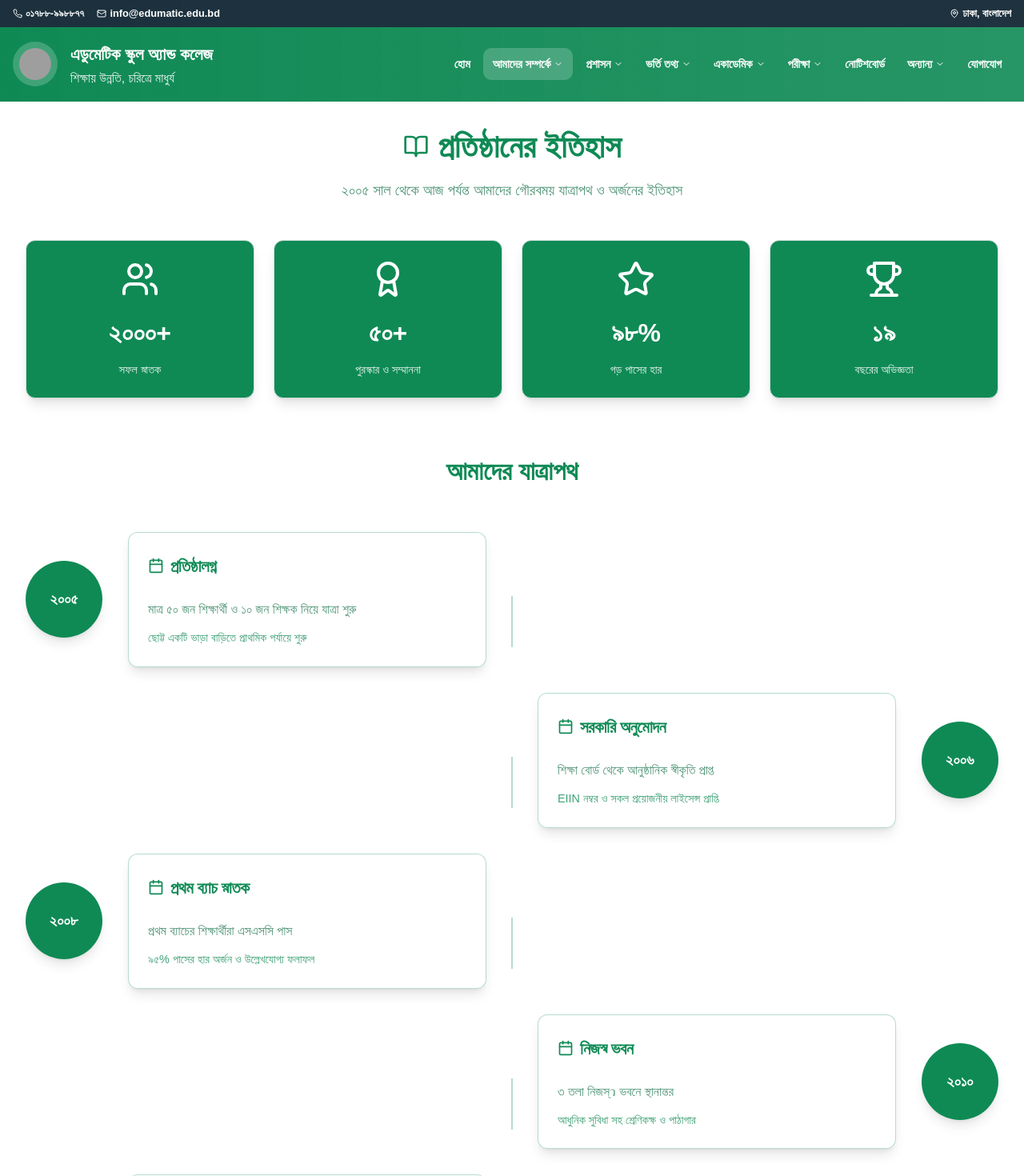
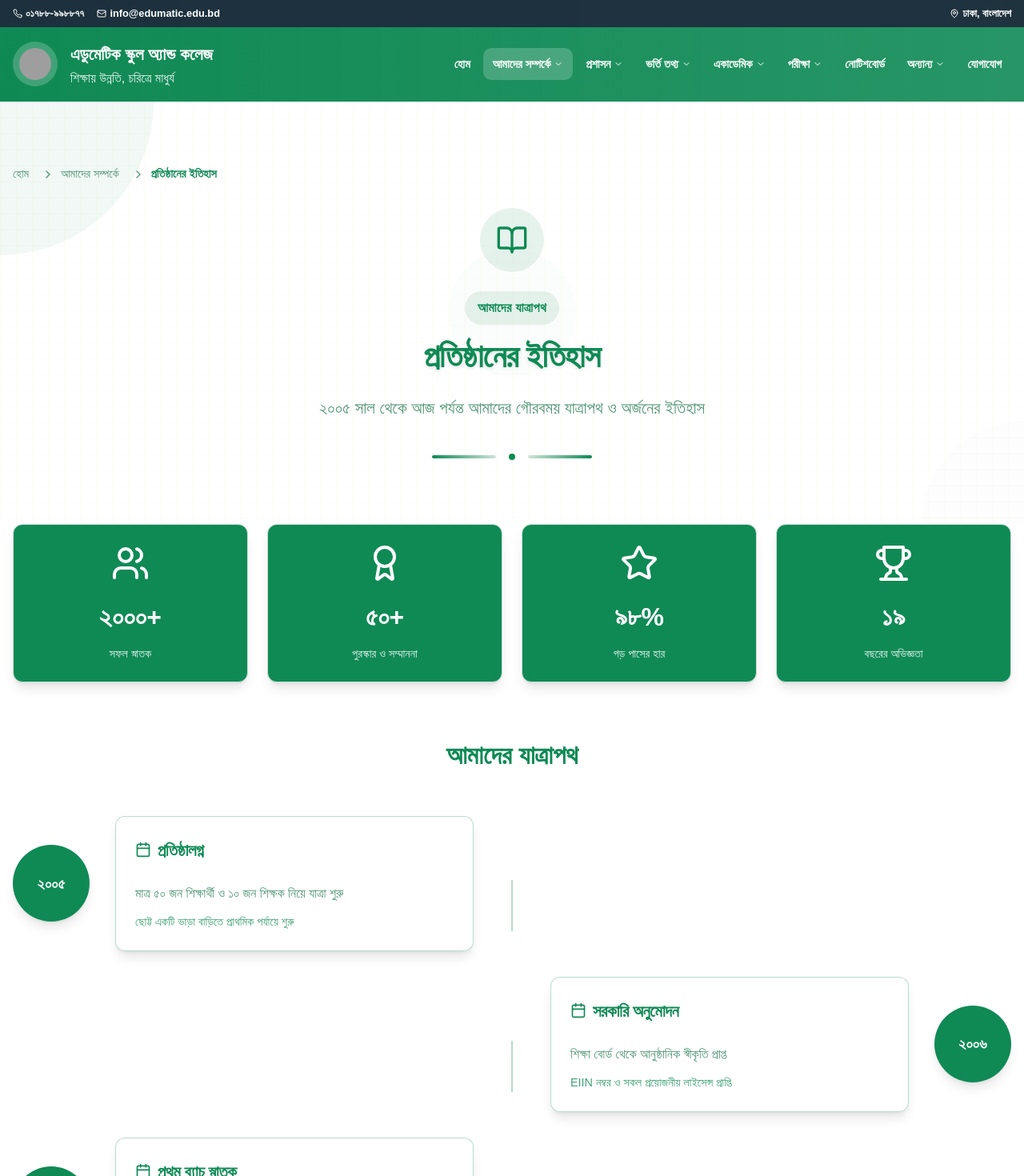
Before and after one commit to AHKWebfix/edumatic-shiksha-sangha, a React (Vite) app: page /about/history in a window 1280 px wide. Shown: the top 1470 px of the page at 80% size. Built offline with nearby package versions, Linux system fonts and the light colour scheme; grey boxes are pictures that could not be loaded; a web font is replaced by a local one.

Commit message:
Apply header design to subpages
Apply the new page header design to all sub-pages within the "About Us" section. This includes `RecognitionSeats.tsx` and `InstituteHistoryPage.tsx`, ensuring a consistent visual experience across these pages.

```diff
--- a/src/pages/about/Infrastructure.tsx
+++ b/src/pages/about/Infrastructure.tsx
@@ -1,6 +1,6 @@
-
 import Header from "@/components/Header";
 import Footer from "@/components/Footer";
+import PageHeader from "@/components/PageHeader";
 import { Card, CardContent, CardHeader, CardTitle } from "@/components/ui/card";
 import {
   Building,
@@ -101,18 +101,21 @@ const Infrastructure = () => {
   return (
     <div className="min-h-screen bg-background font-anek-bangla">
       <Header />
-      <main className="pt-8 pb-16">
-        <div className="container mx-auto">
-          {/* Page Header */}
-          <div className="text-center mb-12">
-            <h1 className="text-4xl md:text-5xl font-bold text-primary mb-4">
-              অবকাঠামো ও সুযোগ-সুবিধা
-            </h1>
-            <p className="text-lg text-muted-foreground max-w-3xl mx-auto">
-              আমাদের প্রতিষ্ঠানের আধুনিক অবকাঠামো ও শিক্ষার্থীদের জন্য বিভিন্ন সুবিধাসমূহ
-            </p>
-          </div>
 
+      <PageHeader
+        title="অবকাঠামো ও সুযোগ-সুবিধা"
+        subtitle="আধুনিক শিক্ষা পরিবেশ"
+        description="আমাদের প্রতিষ্ঠানের আধুনিক অবকাঠামো ও শিক্ষার্থীদের জন্য বিভিন্ন সুবিধাসমূহ"
+        icon={<Building />}
+        breadcrumb={[
+          { label: "হোম", href: "/" },
+          { label: "আমাদের সম্পর্কে", href: "/about" },
+          { label: "অবকাঠামো ও সুবিধা" }
+        ]}
+      />
+
+      <main className="pb-16">
+        <div className="container mx-auto px-4">
           {/* Main Facilities */}
           <div className="mb-16">
             <h2 className="text-3xl font-bold text-primary text-center mb-8">
@@ -179,6 +182,7 @@ const Infrastructure = () => {
           </div>
         </div>
       </main>
+
       <Footer />
     </div>
   );
--- a/src/pages/about/InstituteHistoryPage.tsx
+++ b/src/pages/about/InstituteHistoryPage.tsx
@@ -1,7 +1,9 @@
 import Header from "@/components/Header";
 import Footer from "@/components/Footer";
+import PageHeader from "@/components/PageHeader";
 import { Card, CardContent, CardHeader, CardTitle } from "@/components/ui/card";
 import { BookOpen, Users, Trophy, Star, Calendar, Award } from "lucide-react";
+
 const InstituteHistoryPage = () => {
   const timeline = [{
     year: "২০০৫",
@@ -21,7 +23,7 @@ const InstituteHistoryPage = () => {
   }, {
     year: "২০১০",
     title: "নিজস্ব ভবন",
-    description: "৩ তলা নিজস্ว ভবনে স্থানান্তর",
+    description: "৩ তলা নিজস্ব ভবনে স্থানান্তর",
     details: "আধুনিক সুবিধা সহ শ্রেণিকক্ষ ও পাঠাগার"
   }, {
     year: "২০১২",
@@ -54,6 +56,7 @@ const InstituteHistoryPage = () => {
     description: "২০০০+ স্নাতক ও অব্যাহত সাফল্যের যাত্রা",
     details: "আগামীর জন্য নতুন পরিকল্পনা ও লক্ষ্য নির্ধারণ"
   }];
+
   const achievements = [{
     icon: Users,
     title: "২০০০+",
@@ -71,33 +74,37 @@ const InstituteHistoryPage = () => {
     title: "১৯",
     subtitle: "বছরের অভিজ্ঞতা"
   }];
-  return <div className="min-h-screen bg-background font-anek-bangla">
+
+  return (
+    <div className="min-h-screen bg-background font-anek-bangla">
       <Header />
-      <main className="pt-8 pb-16">
-        <div className="container mx-auto">
-          {/* Page Header */}
-          <div className="text-center mb-12">
-            <div className="flex items-center justify-center mb-4">
-              <BookOpen className="h-8 w-8 text-primary mr-3" />
-              <h1 className="text-4xl font-bold text-primary md:text-4xl">
-                প্রতিষ্ঠানের ইতিহাস
-              </h1>
-            </div>
-            <p className="text-lg text-muted-foreground max-w-3xl mx-auto">
-              ২০০৫ সাল থেকে আজ পর্যন্ত আমাদের গৌরবময় যাত্রাপথ ও অর্জনের ইতিহাস
-            </p>
-          </div>
 
+      <PageHeader
+        title="প্রতিষ্ঠানের ইতিহাস"
+        subtitle="আমাদের যাত্রাপথ"
+        description="২০০৫ সাল থেকে আজ পর্যন্ত আমাদের গৌরবময় যাত্রাপথ ও অর্জনের ইতিহাস"
+        icon={<BookOpen />}
+        breadcrumb={[
+          { label: "হোম", href: "/" },
+          { label: "আমাদের সম্পর্কে", href: "/about" },
+          { label: "প্রতিষ্ঠানের ইতিহাস" }
+        ]}
+      />
+
+      <main className="pb-16">
+        <div className="container mx-auto px-4">
           {/* Achievement Stats */}
           <div className="mb-16">
             <div className="grid grid-cols-2 md:grid-cols-4 gap-6">
-              {achievements.map((achievement, index) => <Card key={index} className="bg-primary text-white shadow-lg hover:shadow-xl transition-all duration-300">
+              {achievements.map((achievement, index) => (
+                <Card key={index} className="bg-primary text-white shadow-lg hover:shadow-xl transition-all duration-300">
                   <CardContent className="p-6 text-center">
                     <achievement.icon className="h-12 w-12 mx-auto mb-4" />
                     <div className="text-3xl font-bold mb-2">{achievement.title}</div>
                     <div className="text-sm opacity-90">{achievement.subtitle}</div>
                   </CardContent>
-                </Card>)}
+                </Card>
+              ))}
             </div>
           </div>
 
@@ -107,9 +114,12 @@ const InstituteHistoryPage = () => {
               আমাদের যাত্রাপথ
             </h2>
             <div className="space-y-8">
-              {timeline.map((event, index) => <div key={index} className="relative">
+              {timeline.map((event, index) => (
+                <div key={index} className="relative">
                   {/* Timeline Line */}
-                  {index !== timeline.length - 1 && <div className="absolute left-6 top-20 w-0.5 h-16 bg-primary/30 md:left-1/2 md:transform md:-translate-x-px"></div>}
+                  {index !== timeline.length - 1 && (
+                    <div className="absolute left-6 top-20 w-0.5 h-16 bg-primary/30 md:left-1/2 md:transform md:-translate-x-px"></div>
+                  )}
 
                   <div className={`flex flex-col md:flex-row items-start md:items-center gap-8 ${index % 2 === 0 ? 'md:flex-row' : 'md:flex-row-reverse'}`}>
                     {/* Year Badge */}
@@ -142,7 +152,8 @@ const InstituteHistoryPage = () => {
                     {/* Spacer for alternating layout */}
                     <div className="hidden md:block flex-shrink-0 w-24"></div>
                   </div>
-                </div>)}
+                </div>
+              ))}
             </div>
           </div>
 
@@ -151,7 +162,7 @@ const InstituteHistoryPage = () => {
             <div className="text-center">
               <h2 className="text-3xl font-bold mb-4">ভবিষ্যতের স্বপ্ন</h2>
               <p className="text-lg leading-relaxed max-w-3xl mx-auto">
-                আমাদের লক্ষ্য হলো আগামী ১০ বছরে দেশের অন্যতম সেরা শিক্ষা প্রতিষ্ঠান হিসেবে
+                আমাদের লক্ষ্য হলো আগামী ১০ বছরে দেশের অন্যতম শিক্ষা প্রতিষ্ঠান হিসেবে
                 প্রতিষ্ঠিত হওয়া এবং আন্তর্জাতিক মানের শিক্ষা প্রদান করা। আমরা প্রতিটি শিক্ষার্থীকে
                 গ্লোবাল সিটিজেন হিসেবে গড়ে তুলতে চাই।
               </p>
@@ -159,7 +170,10 @@ const InstituteHistoryPage = () => {
           </div>
         </div>
       </main>
+
       <Footer />
-    </div>;
+    </div>
+  );
 };
+
 export default InstituteHistoryPage;
--- a/src/pages/about/RecognitionSeats.tsx
+++ b/src/pages/about/RecognitionSeats.tsx
@@ -1,7 +1,9 @@
 import Header from "@/components/Header";
 import Footer from "@/components/Footer";
+import PageHeader from "@/components/PageHeader";
 import { Card, CardContent, CardHeader, CardTitle } from "@/components/ui/card";
 import { Award, Users, CheckCircle, Shield } from "lucide-react";
+
 const RecognitionSeats = () => {
   const recognitions = [{
     title: "শিক্ষা বোর্ড স্বীকৃতি",
@@ -47,22 +49,25 @@ const RecognitionSeats = () => {
   }];
   return <div className="min-h-screen bg-background font-anek-bangla">
       <Header />
-      <main className="pt-8 pb-16">
-        <div className="container mx-auto">
-          {/* Page Header */}
-          <div className="text-center mb-12">
-            <h1 className="text-4xl font-bold text-primary mb-4 md:text-3xl">
-              স্বীকৃতি ও আসন সংখ্যা
-            </h1>
-            <p className="text-lg text-muted-foreground max-w-3xl mx-auto">
-              আমাদের প্রতিষ্ঠানের সরকারি স্বীকৃতি ও শ্রেণিভিত্তিক আসন সংখ্যার বিস্তারিত তথ্য
-            </p>
-          </div>
 
+      <PageHeader
+        title="স্বীকৃতি ও আসন সংখ্যা"
+        subtitle="প্রতিষ্ঠানিক তথ্য"
+        description="আমাদের প্রতিষ্ঠানের সরকারি স্বীকৃতি ও শ্রেণিভিত্তিক আসন সংখ্যার বিস্তারিত তথ্য"
+        icon={<Award />}
+        breadcrumb={[
+          { label: "হোম", href: "/" },
+          { label: "আমাদের সম্পর্কে", href: "/about" },
+          { label: "স্বীকৃতি ও আসন সংখ্যা" }
+        ]}
+      />
+
+      <main className="pb-16">
+        <div className="container mx-auto px-4">
           {/* Recognition Section */}
           <div className="mb-16">
             <div className="flex items-center justify-center mb-8">
-              <Award className="h-8 w-8 text-primary mr-3" />
+              <Shield className="h-8 w-8 text-primary mr-3" />
               <h2 className="text-3xl font-bold text-primary">
                 স্বীকৃতি ও পুরস্কার
               </h2>
@@ -138,4 +143,5 @@ const RecognitionSeats = () => {
       <Footer />
     </div>;
 };
+
 export default RecognitionSeats;
```
